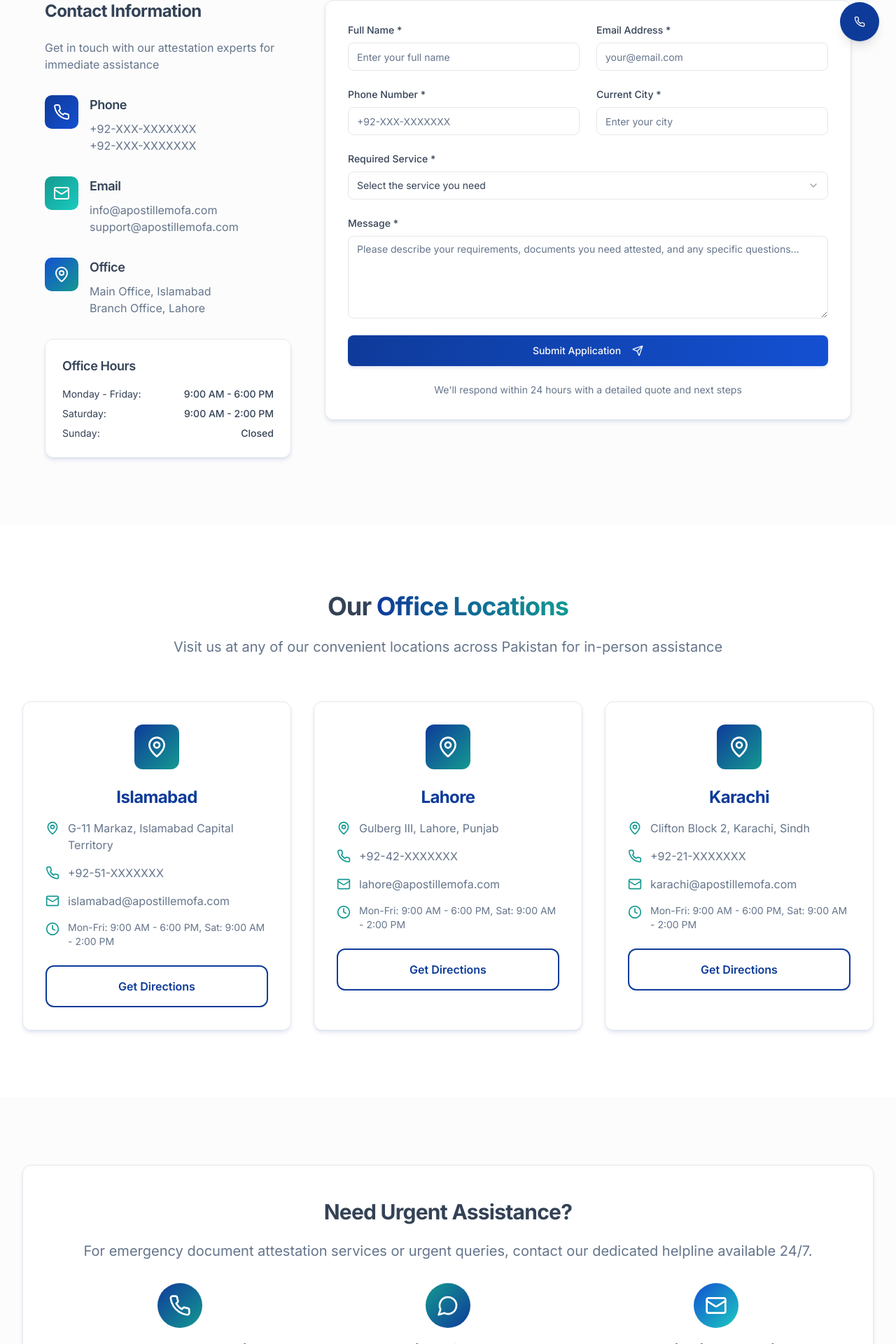
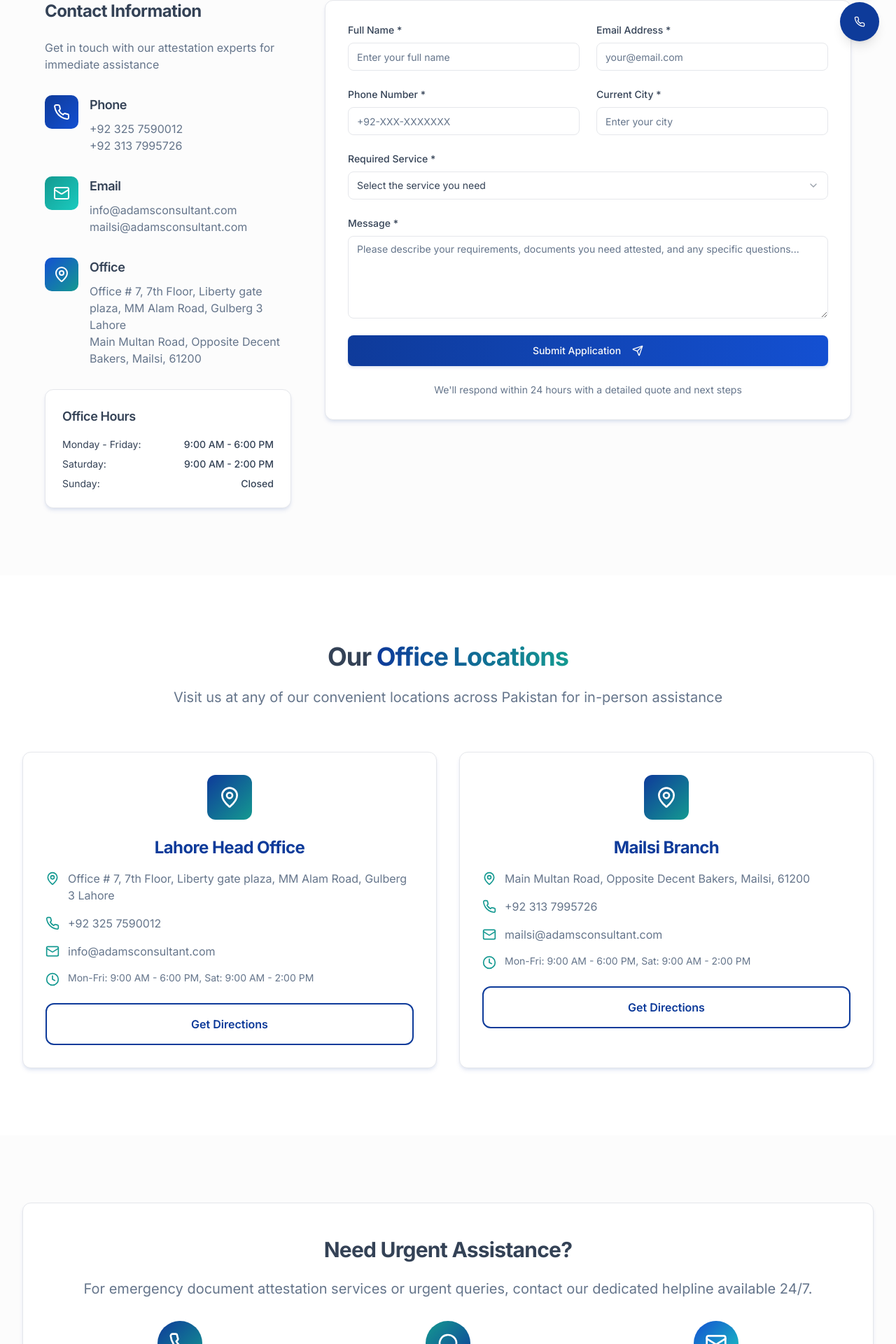
Before and after one commit to Mohsiniqbalbhatti/apostille-bloom, a React (Vite) app: page /contact in a window 1280 px wide. Shown: the part 717-2637 px from the top of the page at 70% size. Built offline with nearby package versions, Linux system fonts and the light colour scheme; the HTML template or start-up script is replaced by a standard one.

Commit message:
Update contact information

```diff
--- a/src/components/ContactForm.tsx
+++ b/src/components/ContactForm.tsx
@@ -73,19 +73,19 @@ const ContactForm = () => {
     {
       icon: Phone,
       title: 'Phone',
-      details: ['+92-XXX-XXXXXXX', '+92-XXX-XXXXXXX'],
+      details: ['+92 325 7590012', '+92 313 7995726'],
       color: 'from-primary to-primary-light'
     },
     {
       icon: Mail,
       title: 'Email',
-      details: ['info@apostillemofa.com', 'support@apostillemofa.com'],
+      details: ['info@adamsconsultant.com', 'mailsi@adamsconsultant.com'],
       color: 'from-accent to-accent-light'
     },
     {
       icon: MapPin,
       title: 'Office',
-      details: ['Main Office, Islamabad', 'Branch Office, Lahore'],
+      details: ['Office # 7, 7th Floor, Liberty gate plaza, MM Alam Road, Gulberg 3 Lahore', 'Main Multan Road, Opposite Decent Bakers, Mailsi, 61200'],
       color: 'from-primary-light to-accent'
     }
   ];
--- a/src/components/Footer.tsx
+++ b/src/components/Footer.tsx
@@ -61,22 +61,22 @@ const Footer = () => {
             </div>
 
             <p className="text-primary-foreground/80 mb-6 leading-relaxed">
-              Your trusted partner for professional document attestation services. We provide fast, secure, and reliable HEC, MOFA, IBCC, BTE, and Embassy attestation services.
+              Your trusted partner for professional document attestation services. We provide fast, secure, and reliable HEC, MOFA, IBCC, BTE, and Embassy attestation services across Pakistan.
             </p>
 
             {/* Contact Info */}
             <div className="space-y-3">
               <div className="flex items-center space-x-3">
                 <Phone className="w-4 h-4 text-accent" />
-                <span className="text-sm">+92-XXX-XXXXXXX</span>
+                <span className="text-sm">+92 325 7590012</span>
               </div>
               <div className="flex items-center space-x-3">
                 <Mail className="w-4 h-4 text-accent" />
-                <span className="text-sm">info@apostillemofa.com</span>
+                <span className="text-sm">info@adamsconsultant.com</span>
               </div>
               <div className="flex items-center space-x-3">
                 <MapPin className="w-4 h-4 text-accent" />
-                <span className="text-sm">Islamabad, Pakistan</span>
+                <span className="text-sm">Gulberg 3, Lahore</span>
               </div>
             </div>
           </div>
--- a/src/pages/ContactPage.tsx
+++ b/src/pages/ContactPage.tsx
@@ -7,24 +7,17 @@ import { MapPin, Phone, Mail, Clock, MessageCircle } from 'lucide-react';
 const ContactPage = () => {
   const offices = [
     {
-      city: 'Islamabad',
-      address: 'G-11 Markaz, Islamabad Capital Territory',
-      phone: '+92-51-XXXXXXX',
-      email: 'islamabad@apostillemofa.com',
+      city: 'Lahore Head Office',
+      address: 'Office # 7, 7th Floor, Liberty gate plaza, MM Alam Road, Gulberg 3 Lahore',
+      phone: '+92 325 7590012',
+      email: 'info@adamsconsultant.com',
       hours: 'Mon-Fri: 9:00 AM - 6:00 PM, Sat: 9:00 AM - 2:00 PM'
     },
     {
-      city: 'Lahore',
-      address: 'Gulberg III, Lahore, Punjab',
-      phone: '+92-42-XXXXXXX',
-      email: 'lahore@apostillemofa.com',
-      hours: 'Mon-Fri: 9:00 AM - 6:00 PM, Sat: 9:00 AM - 2:00 PM'
-    },
-    {
-      city: 'Karachi',
-      address: 'Clifton Block 2, Karachi, Sindh',
-      phone: '+92-21-XXXXXXX',
-      email: 'karachi@apostillemofa.com',
+      city: 'Mailsi Branch',
+      address: 'Main Multan Road, Opposite Decent Bakers, Mailsi, 61200',
+      phone: '+92 313 7995726',
+      email: 'mailsi@adamsconsultant.com',
       hours: 'Mon-Fri: 9:00 AM - 6:00 PM, Sat: 9:00 AM - 2:00 PM'
     }
   ];
@@ -50,11 +43,11 @@ const ContactPage = () => {
               <div className="flex flex-col sm:flex-row gap-6 justify-center">
                 <div className="flex items-center justify-center space-x-3">
                   <Phone className="w-5 h-5 text-accent-light" />
-                  <span>+92-XXX-XXXXXXX</span>
+                  <span>+92 325 7590012</span>
                 </div>
                 <div className="flex items-center justify-center space-x-3">
                   <Mail className="w-5 h-5 text-accent-light" />
-                  <span>info@apostillemofa.com</span>
+                  <span>info@adamsconsultant.com</span>
                 </div>
                 <div className="flex items-center justify-center space-x-3">
                   <MessageCircle className="w-5 h-5 text-accent-light" />
@@ -80,7 +73,7 @@ const ContactPage = () => {
               </p>
             </div>
 
-            <div className="grid lg:grid-cols-3 gap-8">
+            <div className="grid lg:grid-cols-2 gap-8">
               {offices.map((office, index) => (
                 <div key={index} className="card-elevated p-8 text-center hover:scale-105 transition-transform">
                   <div className="w-16 h-16 bg-gradient-to-br from-primary to-accent rounded-xl mx-auto mb-6 flex items-center justify-center">
@@ -137,8 +130,8 @@ const ContactPage = () => {
                   <div className="w-16 h-16 bg-gradient-to-br from-primary to-accent rounded-full mx-auto mb-4 flex items-center justify-center">
                     <Phone className="w-8 h-8 text-white" />
                   </div>
-                  <h3 className="font-semibold mb-2">Emergency Hotline</h3>
-                  <p className="text-muted-foreground">+92-XXX-EMERGENCY</p>
+                   <h3 className="font-semibold mb-2">Emergency Hotline</h3>
+                   <p className="text-muted-foreground">+92 325 7590012</p>
                 </div>
 
                 <div className="text-center">
@@ -153,8 +146,8 @@ const ContactPage = () => {
                   <div className="w-16 h-16 bg-gradient-to-br from-primary-light to-accent-light rounded-full mx-auto mb-4 flex items-center justify-center">
                     <Mail className="w-8 h-8 text-white" />
                   </div>
-                  <h3 className="font-semibold mb-2">Priority Email</h3>
-                  <p className="text-muted-foreground">urgent@apostillemofa.com</p>
+                   <h3 className="font-semibold mb-2">Priority Email</h3>
+                   <p className="text-muted-foreground">info@adamsconsultant.com</p>
                 </div>
               </div>
 
```
